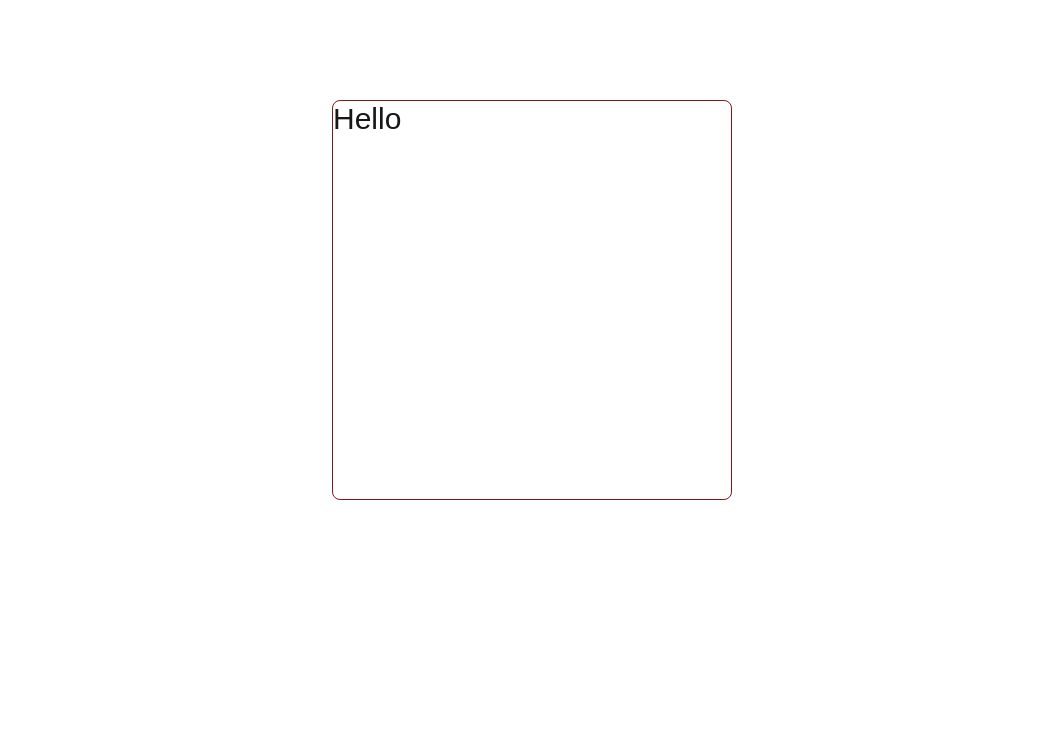
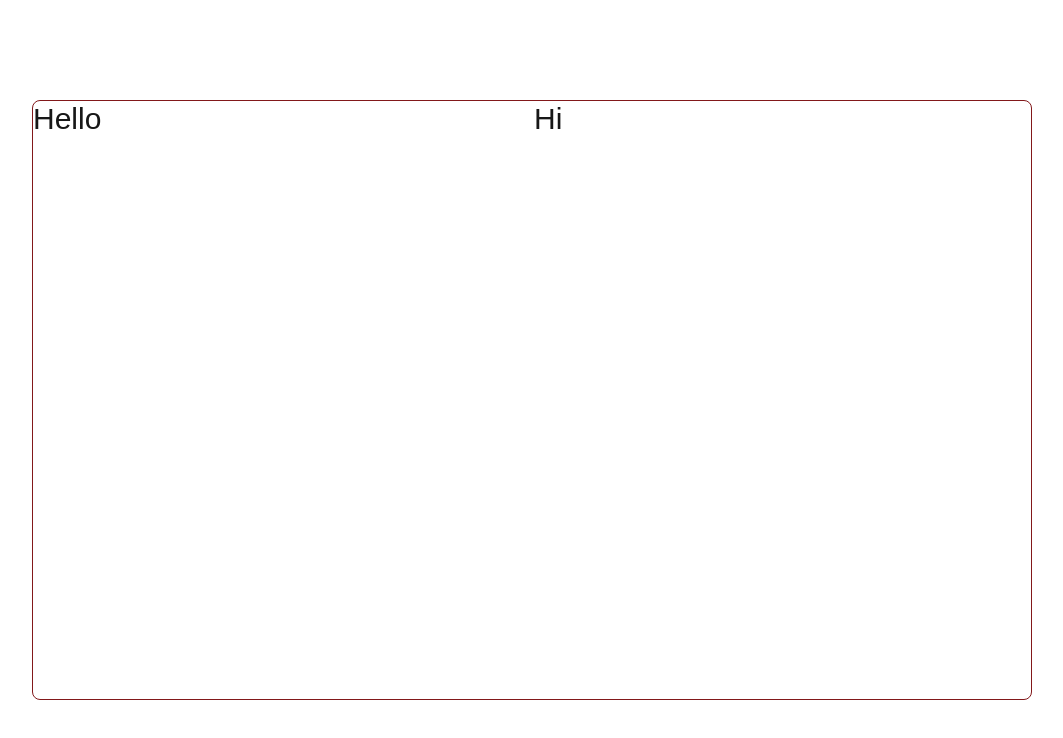
Before and after one commit to YES4TRADE-org/tradingsystem-frontend, a Next.js app in the folder my-app/: page /login in a window 1280 px wide. Shown: the top 738 px of the page, without its empty margins (108-1171 px from the left). Built offline with nearby package versions, Linux system fonts and the light colour scheme.

Commit message:
seperate the login and the image

```diff
--- a/my-app/src/app/(auth)/login/page.jsx
+++ b/my-app/src/app/(auth)/login/page.jsx
@@ -1,8 +1,11 @@
 export default function Login(){
     return <>
-        <section className="border rounded-lg border-red-900 w-100 h-100">
+        <section className="border rounded-lg border-red-900 w-250 h-150 grid grid-cols-2 gap-1">
             <div>
-            <h1 className="text-3xl">Hello</h1>
+                <h1 className="text-3xl">Hello</h1>
+            </div>
+            <div>
+                <h1 className="text-3xl">Hi</h1>
             </div>
         </section>
     </>
```
